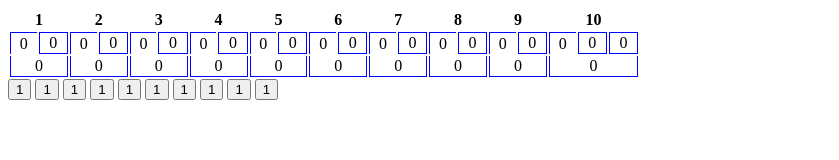
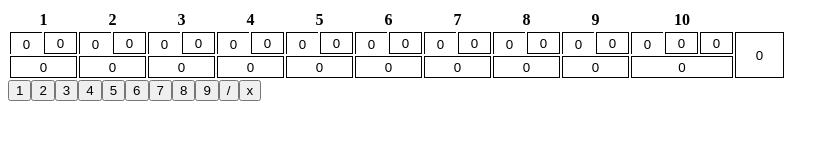
Before and after one commit to PaweI/bowling_calculator, a plain HTML site: page index.html in a window 1280 px wide. Shown: the whole page, without its empty margins (0-839 px from the left). Drawn offline with nearby package versions, Linux system fonts and the light colour scheme.

Commit message:
index.html frames classes

```diff
--- a/index.html
+++ b/index.html
@@ -4,27 +4,31 @@
   <title>Bowling calculator</title>
   <style>
     table tr td {
-      border: 1px solid blue;
+      border: 1px solid black;
+    }
+    table.numbers {
+      width: 50%;
+      height:10%;
+    }
+    table.buttons {
+      width: 100px;
     }
     td {
       text-align: center;
-    }
-    tr.header {
-      border: 1px solid red;
     }
     td.roll1 {
       border-bottom: none;
       border-right: none;
     }
-    td.result {
-      border-top: none;
+    .form-text, .result {
+      text-align: center;
+      border: none;
     }
   </style>
 </head>
 <body>
-
-  <table style="width:50%">
-    <tr class="header">
+  <table class="numbers">
+    <tr>
       <th colspan="2">1</th>
       <th colspan="2">2</th>
       <th colspan="2">3</th>
@@ -37,57 +41,68 @@
       <th colspan="3">10</th>
     </tr>
     <tr>
-      <td class="roll1">0</td>
-      <td >0</td>
-      <td class="roll1">0</td>
-      <td>0</td>
-      <td class="roll1">0</td>
-      <td>0</td>
-      <td class="roll1">0</td>
-      <td>0</td>
-      <td class="roll1">0</td>
-      <td>0</td>
-      <td class="roll1">0</td>
-      <td>0</td>
-      <td class="roll1">0</td>
-      <td>0</td>
-      <td class="roll1">0</td>
-      <td>0</td>
-      <td class="roll1">0</td>
-      <td>0</td>
-      <td class="roll1">0</td>
-      <td>0</td>
-      <td>0</td>
+      <td class="roll1"><input type="text" name="frame1-1" value="0" size="1" maxlength="1" class="form-text"></td>
+      <td class="roll2"><input type="text" name="frame1-2" value="0" size="1" maxlength="1" class="form-text"></td>
+      <td class="roll1"><input type="text" name="frame2-1" value="0" size="1" maxlength="1" class="form-text"></td>
+      <td class="roll2"><input type="text" name="frame2-2" value="0" size="1" maxlength="1" class="form-text"></td>
+      <td class="roll1"><input type="text" name="frame3-1" value="0" size="1" maxlength="1" class="form-text"></td>
+      <td class="roll2"><input type="text" name="frame3-2" value="0" size="1" maxlength="1" class="form-text"></td>
+      <td class="roll1"><input type="text" name="frame4-1" value="0" size="1" maxlength="1" class="form-text"></td>
+      <td class="roll2"><input type="text" name="frame4-2" value="0" size="1" maxlength="1" class="form-text"></td>
+      <td class="roll1"><input type="text" name="frame5-1" value="0" size="1" maxlength="1" class="form-text"></td>
+      <td class="roll2"><input type="text" name="frame5-2" value="0" size="1" maxlength="1" class="form-text"></td>
+      <td class="roll1"><input type="text" name="frame6-1" value="0" size="1" maxlength="1" class="form-text"></td>
+      <td class="roll2"><input type="text" name="frame6-2" value="0" size="1" maxlength="1" class="form-text"></td>
+      <td class="roll1"><input type="text" name="frame7-1" value="0" size="1" maxlength="1" class="form-text"></td>
+      <td class="roll2"><input type="text" name="frame7-2" value="0" size="1" maxlength="1" class="form-text"></td>
+      <td class="roll1"><input type="text" name="frame8-1" value="0" size="1" maxlength="1" class="form-text"></td>
+      <td class="roll2"><input type="text" name="frame8-2" value="0" size="1" maxlength="1" class="form-text"></td>
+      <td class="roll1"><input type="text" name="frame9-1" value="0" size="1" maxlength="1" class="form-text"></td>
+      <td class="roll2"><input type="text" name="frame9-2" value="0" size="1" maxlength="1" class="form-text"></td>
+      <td class="roll1"><input type="text" name="frame10-1" value="0" size="1" maxlength="1" class="form-text"></td>
+      <td class="roll2"><input type="text" name="frame10-2" value="0" size="1" maxlength="1" class="form-text"></td>
+      <td class="roll3"><input type="text" name="frame10-3" value="0" size="1" maxlength="1" class="form-text"></td>
+      <td rowspan="2" class="total-result"><input type="text" name="total" value="0" size="3" maxlength="3" class="form-text"></td>
     </tr>
     <tr>
-      <td class="result" colspan="2">0</td>
-      <td class="result" colspan="2">0</td>
-      <td class="result" colspan="2">0</td>
-      <td class="result" colspan="2">0</td>
-      <td class="result" colspan="2">0</td>
-      <td class="result" colspan="2">0</td>
-      <td class="result" colspan="2">0</td>
-      <td class="result" colspan="2">0</td>
-      <td class="result" colspan="2">0</td>
-      <td class="result" colspan="3">0</td>
+      <td colspan="2"><input type="text" name"frame1-result" value="0" size="3" maxlegth="3" class="result"></td>
+      <td colspan="2"><input type="text" name"frame2-result" value="0" size="3" maxlegth="3" class="result"></td>
+      <td colspan="2"><input type="text" name"frame3-result" value="0" size="3" maxlegth="3" class="result"></td>
+      <td colspan="2"><input type="text" name"frame4-result" value="0" size="3" maxlegth="3" class="result"></td>
+      <td colspan="2"><input type="text" name"frame5-result" value="0" size="3" maxlegth="3" class="result"></td>
+      <td colspan="2"><input type="text" name"frame6-result" value="0" size="3" maxlegth="3" class="result"></td>
+      <td colspan="2"><input type="text" name"frame7-result" value="0" size="3" maxlegth="3" class="result"></td>
+      <td colspan="2"><input type="text" name"frame8-result" value="0" size="3" maxlegth="3" class="result"></td>
+      <td colspan="2"><input type="text" name"frame9-result" value="0" size="3" maxlegth="3" class="result"></td>
+      <td colspan="3"><input type="text" name"frame10-result" value="0" size="3" maxlegth="3" class="result"></td>
     </tr>
   </table>
-  <tr>
-    <input type="submit" value="1">
-    <input type="submit" value="1">
-    <input type="submit" value="1">
-    <input type="submit" value="1">
-    <input type="submit" value="1">
-  </tr>
-  <tr>
-    <input type="submit" value="1">
-    <input type="submit" value="1">
-    <input type="submit" value="1">
-    <input type="submit" value="1">
-    <input type="submit" value="1">
-  </tr>
-
+  <table class="buttons">
+    <tr>
+      <input type="submit" value="1">
+      <input type="submit" value="2">
+      <input type="submit" value="3">
+      <input type="submit" value="4">
+      <input type="submit" value="5">
+      <input type="submit" value="6">
+      <input type="submit" value="7">
+      <input type="submit" value="8">
+      <input type="submit" value="9">
+      <input type="submit" value="/">
+      <input type="submit" value="x">
+    </tr>
+  </table>
 
   <script src="src/BowlingCalculator.js"></script>
+  <script src='https://code.jquery.com/jquery-2.1.1.min.js'></script>
+  <script src='https://code.jquery.com/ui/1.11.2/jquery-ui.min.js'></script>
+  <script>
+    $this(document).ready(function() {
+      bowling = new BowlingCalculator();
+      $(#submit).on('click'), function() {
+        console.log($(this).val());
+      };
+    });
+  </script>
 </body>
 </html>
--- a/src/BowlingCalculator.js
+++ b/src/BowlingCalculator.js
@@ -15,62 +15,35 @@ var frames = {
              10: {roll1: null, roll2: null, roll3: null, result: null}
             };
 
-var shot1
-var shot2
-
-// BowlingCalculator.prototype.setFrames = function(frame, shot1, shot2) {
-//   shot1 = typeof shot1 !== 'undefined' ? shot1 : 0;
-//   shot2 = typeof shot2 !== 'undefined' ? shot2 : 0;
-//   frames[frame]["roll1"] = shot1
-//   frames[frame]["roll2"] = shot2
-  // frames[frame]["result"] = shot1+shot2
-
-// BowlingCalculator.prototype.Strike = function(frame) {
-//   frames[frame-1]["roll1"] === 10
-// };
-
-// BowlingCalculator.prototype.Spare = function(frame) {
-//   frames[frame-1]["result"] === 10 && frames[frame-1]["roll2"] !== 0
-// };
-
-// BowlingCalculator.prototype.Calculation = function(frame) {
-//   if(frame-1>0) {
-//     frames[frame]["result"] += frames[frame-1]["result"]
-//   };
-// };
 
 BowlingCalculator.prototype.shots = function(frame, shot1, shot2, shot3) {
-  shot1 = typeof shot1 !== 'undefined' ? shot1 : 0;
-  shot2 = typeof shot2 !== 'undefined' ? shot2 : 0;
-  shot3 = typeof shot3 !== 'undefined' ? shot3 : 0;
-  frames[frame]["roll1"] = shot1
-  frames[frame]["roll2"] = shot2
-  frames[frame]["result"] = shot1+shot2+shot3
-
-  // if(frame===10 && frames[frame]["result"] === 10){
-  //   if shot1 === 10
-  // }
+  var shot1 = typeof shot1 !== 'undefined' ? shot1 : 0;
+  var shot2 = typeof shot2 !== 'undefined' ? shot2 : 0;
+  var shot3 = typeof shot3 !== 'undefined' ? shot3 : 0;
+  frames[frame]["roll1"] = shot1;
+  frames[frame]["roll2"] = shot2;
+  frames[frame]["result"] = shot1+shot2+shot3;
 
   if(frame>=3) {
     if(frames[frame-2]["roll1"] === 10 && frames[frame-1]["roll1"] === 10) {
-      frames[frame-2]["result"] += shot1
-      frames[frame-1]["result"] += shot1
+      frames[frame-2]["result"] += shot1;
+      frames[frame-1]["result"] += shot1;
     };
   };
 
   if(frame-1>0) {
 
     if(frames[frame-1]["roll1"] === 10) {
-      frames[frame-1]["result"] += shot1+shot2
+      frames[frame-1]["result"] += shot1+shot2;
     };
 
     if(frames[frame-1]["roll1"] + frames[frame-1]["roll2"] === 10 && frames[frame-1]["roll2"] !== 0) {
-      frames[frame-1]["result"] += shot1
+      frames[frame-1]["result"] += shot1;
     };
 
-    frames[frame]["result"] += frames[frame-1]["result"]
+    frames[frame]["result"] += frames[frame-1]["result"];
 
   };
 
-  return frames[frame]["result"]
+  return frames[frame]["result"];
 };
```
